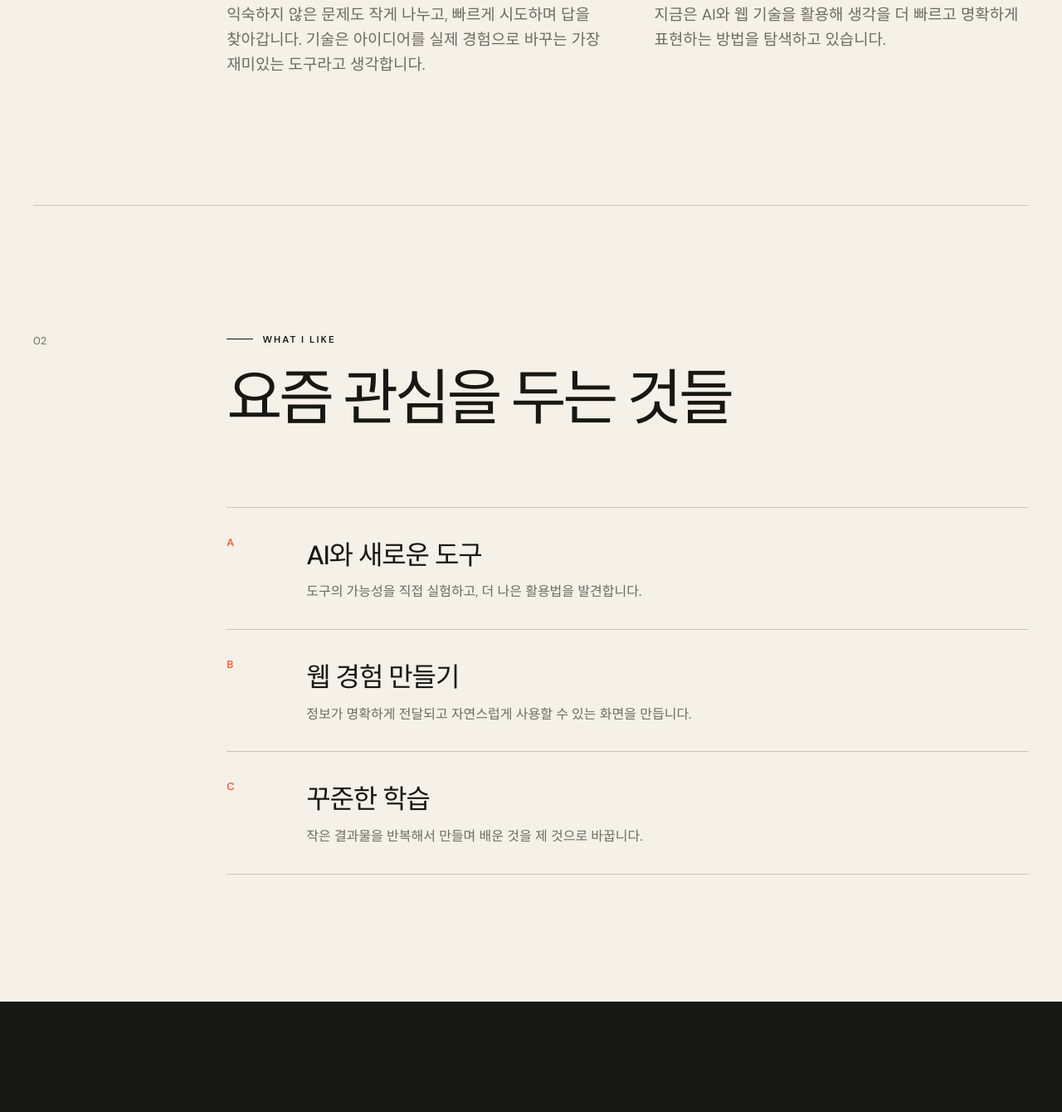
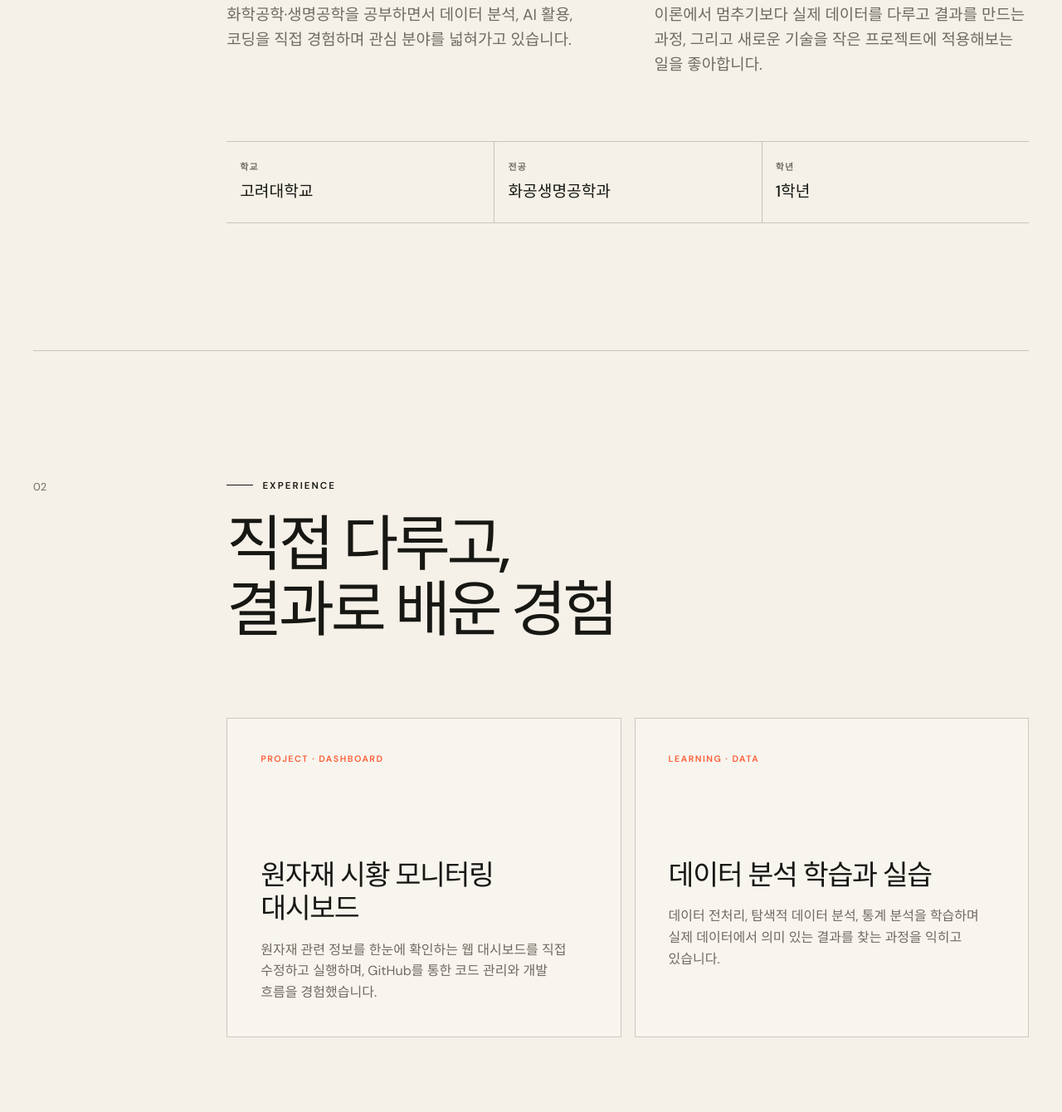
Before and after one commit to younghwi-ko/gdg-ku-vibe-coding-assignment, a plain HTML site: page index.html in a window 1280 px wide. Shown: the part 1240-2580 px from the top of the page at 83% size. Drawn offline with Linux system fonts and the light colour scheme.

Commit message:
feat: personalize profile from Notion

```diff
--- a/index.html
+++ b/index.html
@@ -5,7 +5,7 @@
     <meta name="viewport" content="width=device-width, initial-scale=1.0" />
     <meta
       name="description"
-      content="고영휘의 소개와 관심사를 담은 개인 소개 페이지입니다."
+      content="화공생명공학, 데이터 분석, AI 활용에 관심을 둔 고려대학교 학생 고영휘의 소개 페이지입니다."
     />
     <meta name="theme-color" content="#f5f1e8" />
     <title>고영휘 — 소개</title>
@@ -21,6 +21,7 @@
       </a>
       <nav aria-label="주요 메뉴">
         <a href="#about">소개</a>
+        <a href="#experience">경험</a>
         <a href="#interests">관심사</a>
         <a href="#contact">연결</a>
       </nav>
@@ -36,7 +37,7 @@
         <div class="hero-bottom reveal">
           <p>
             안녕하세요, <strong>고영휘</strong>입니다.<br />
-            새로운 도구를 배우고 작은 아이디어를 직접 구현하는 과정을 좋아합니다.
+            고려대학교 화공생명공학과 1학년으로, 전공과 기술 사이의 가능성을 탐색합니다.
           </p>
           <a class="circle-link" href="#about" aria-label="소개 섹션으로 이동">
             <svg viewBox="0 0 24 24" aria-hidden="true">
@@ -58,19 +59,50 @@
           </h2>
           <div class="about-grid reveal">
             <p>
-              익숙하지 않은 문제도 작게 나누고, 빠르게 시도하며 답을 찾아갑니다.
-              기술은 아이디어를 실제 경험으로 바꾸는 가장 재미있는 도구라고 생각합니다.
+              화학공학·생명공학을 공부하면서 데이터 분석, AI 활용, 코딩을 직접
+              경험하며 관심 분야를 넓혀가고 있습니다.
             </p>
             <p>
-              지금은 AI와 웹 기술을 활용해 생각을 더 빠르고 명확하게 표현하는 방법을
-              탐색하고 있습니다.
+              이론에서 멈추기보다 실제 데이터를 다루고 결과를 만드는 과정, 그리고
+              새로운 기술을 작은 프로젝트에 적용해보는 일을 좋아합니다.
             </p>
+          </div>
+          <ul class="profile-meta reveal" aria-label="기본 정보">
+            <li><span>학교</span>고려대학교</li>
+            <li><span>전공</span>화공생명공학과</li>
+            <li><span>학년</span>1학년</li>
+          </ul>
+        </div>
+      </section>
+
+      <section class="experience section" id="experience" aria-labelledby="experience-title">
+        <div class="section-number reveal" aria-hidden="true">02</div>
+        <div class="section-content">
+          <p class="section-label reveal">EXPERIENCE</p>
+          <h2 class="reveal" id="experience-title">직접 다루고,<br />결과로 배운 경험</h2>
+          <div class="experience-grid">
+            <article class="experience-card reveal">
+              <p class="experience-kicker">PROJECT · DASHBOARD</p>
+              <h3>원자재 시황 모니터링 대시보드</h3>
+              <p>
+                원자재 관련 정보를 한눈에 확인하는 웹 대시보드를 직접 수정하고
+                실행하며, GitHub를 통한 코드 관리와 개발 흐름을 경험했습니다.
+              </p>
+            </article>
+            <article class="experience-card reveal">
+              <p class="experience-kicker">LEARNING · DATA</p>
+              <h3>데이터 분석 학습과 실습</h3>
+              <p>
+                데이터 전처리, 탐색적 데이터 분석, 통계 분석을 학습하며 실제
+                데이터에서 의미 있는 결과를 찾는 과정을 익히고 있습니다.
+              </p>
+            </article>
           </div>
         </div>
       </section>
 
       <section class="interests section" id="interests" aria-labelledby="interests-title">
-        <div class="section-number reveal" aria-hidden="true">02</div>
+        <div class="section-number reveal" aria-hidden="true">03</div>
         <div class="section-content">
           <p class="section-label reveal">WHAT I LIKE</p>
           <h2 class="reveal" id="interests-title">요즘 관심을 두는 것들</h2>
@@ -78,22 +110,22 @@
             <article class="interest-card reveal">
               <span class="card-index">A</span>
               <div>
-                <h3>AI와 새로운 도구</h3>
-                <p>도구의 가능성을 직접 실험하고, 더 나은 활용법을 발견합니다.</p>
+                <h3>화학공학과 생명공학</h3>
+                <p>전공 지식을 바탕으로 복잡한 현상을 이해하고 문제를 구조화합니다.</p>
               </div>
             </article>
             <article class="interest-card reveal">
               <span class="card-index">B</span>
               <div>
-                <h3>웹 경험 만들기</h3>
-                <p>정보가 명확하게 전달되고 자연스럽게 사용할 수 있는 화면을 만듭니다.</p>
+                <h3>데이터 기반 문제 해결</h3>
+                <p>실제 데이터를 분석해 질문에 답하고, 결과를 명확하게 전달합니다.</p>
               </div>
             </article>
             <article class="interest-card reveal">
               <span class="card-index">C</span>
               <div>
-                <h3>꾸준한 학습</h3>
-                <p>작은 결과물을 반복해서 만들며 배운 것을 제 것으로 바꿉니다.</p>
+                <h3>AI와 웹 서비스</h3>
+                <p>아이디어를 빠르게 구현하고 배포하며 도구의 가능성을 검증합니다.</p>
               </div>
             </article>
           </div>
@@ -103,14 +135,17 @@
       <section class="contact" id="contact" aria-labelledby="contact-title">
         <p class="section-label reveal">LET'S CONNECT</p>
         <h2 class="reveal" id="contact-title">다음 아이디어를<br />만들 준비가 되어 있습니다.</h2>
-        <p class="contact-note reveal">이 페이지는 GDGoC KU 바이브 코딩 대체과제로 만들었습니다.</p>
+        <p class="contact-note reveal">
+          이 페이지를 만들며 문제 정의부터 구현, GitHub 관리, Vercel 배포까지의
+          흐름을 직접 완주했습니다.
+        </p>
         <a
           class="button reveal"
-          href="https://github.com/younghwi-ko"
+          href="https://github.com/younghwi-ko/gdg-ku-vibe-coding-assignment"
           target="_blank"
           rel="noreferrer"
         >
-          GitHub에서 보기
+          프로젝트 GitHub에서 보기
           <svg viewBox="0 0 24 24" aria-hidden="true">
             <path d="M5 12h14M13 6l6 6-6 6" />
           </svg>
--- a/styles.css
+++ b/styles.css
@@ -242,6 +242,80 @@ footer a:focus-visible {
   word-break: keep-all;
 }
 
+.profile-meta {
+  display: grid;
+  grid-template-columns: repeat(3, 1fr);
+  gap: 0;
+  margin: clamp(3rem, 6vw, 5rem) 0 0;
+  padding: 0;
+  border-top: 1px solid var(--line);
+  border-bottom: 1px solid var(--line);
+  list-style: none;
+}
+
+.profile-meta li {
+  display: flex;
+  flex-direction: column;
+  gap: 0.35rem;
+  padding: 1.35rem 1rem;
+  font-size: clamp(1rem, 1.6vw, 1.2rem);
+  font-weight: 500;
+}
+
+.profile-meta li + li {
+  border-left: 1px solid var(--line);
+}
+
+.profile-meta span {
+  color: var(--muted);
+  font-size: 0.68rem;
+  font-weight: 700;
+  letter-spacing: 0.12em;
+}
+
+.experience-grid {
+  display: grid;
+  grid-template-columns: 1fr 1fr;
+  gap: 1rem;
+  margin-top: clamp(3rem, 7vw, 6rem);
+}
+
+.experience-card {
+  min-height: 21rem;
+  padding: clamp(1.5rem, 4vw, 2.5rem);
+  border: 1px solid var(--line);
+  background: rgba(255, 255, 255, 0.23);
+  transition: border-color 180ms ease, transform 180ms ease;
+}
+
+.experience-card:hover {
+  border-color: var(--accent);
+  transform: translateY(-4px);
+}
+
+.experience-kicker {
+  margin: 0 0 clamp(4rem, 9vw, 7rem);
+  color: var(--accent);
+  font-size: 0.67rem;
+  font-weight: 700;
+  letter-spacing: 0.14em;
+}
+
+.experience-card h3 {
+  margin: 0 0 1rem;
+  font-size: clamp(1.4rem, 2.7vw, 2.1rem);
+  font-weight: 500;
+  letter-spacing: -0.04em;
+  line-height: 1.2;
+  word-break: keep-all;
+}
+
+.experience-card > p:last-child {
+  margin: 0;
+  color: var(--muted);
+  word-break: keep-all;
+}
+
 .interest-list {
   margin-top: clamp(3rem, 7vw, 6rem);
   border-top: 1px solid var(--line);
@@ -376,6 +450,24 @@ footer p {
     grid-template-columns: 1fr;
   }
 
+  .profile-meta,
+  .experience-grid {
+    grid-template-columns: 1fr;
+  }
+
+  .profile-meta li + li {
+    border-top: 1px solid var(--line);
+    border-left: 0;
+  }
+
+  .experience-card {
+    min-height: auto;
+  }
+
+  .experience-kicker {
+    margin-bottom: 3.5rem;
+  }
+
   .interest-card {
     grid-template-columns: 2.5rem 1fr;
   }
```
Also changed, not shown: 1 other file.
